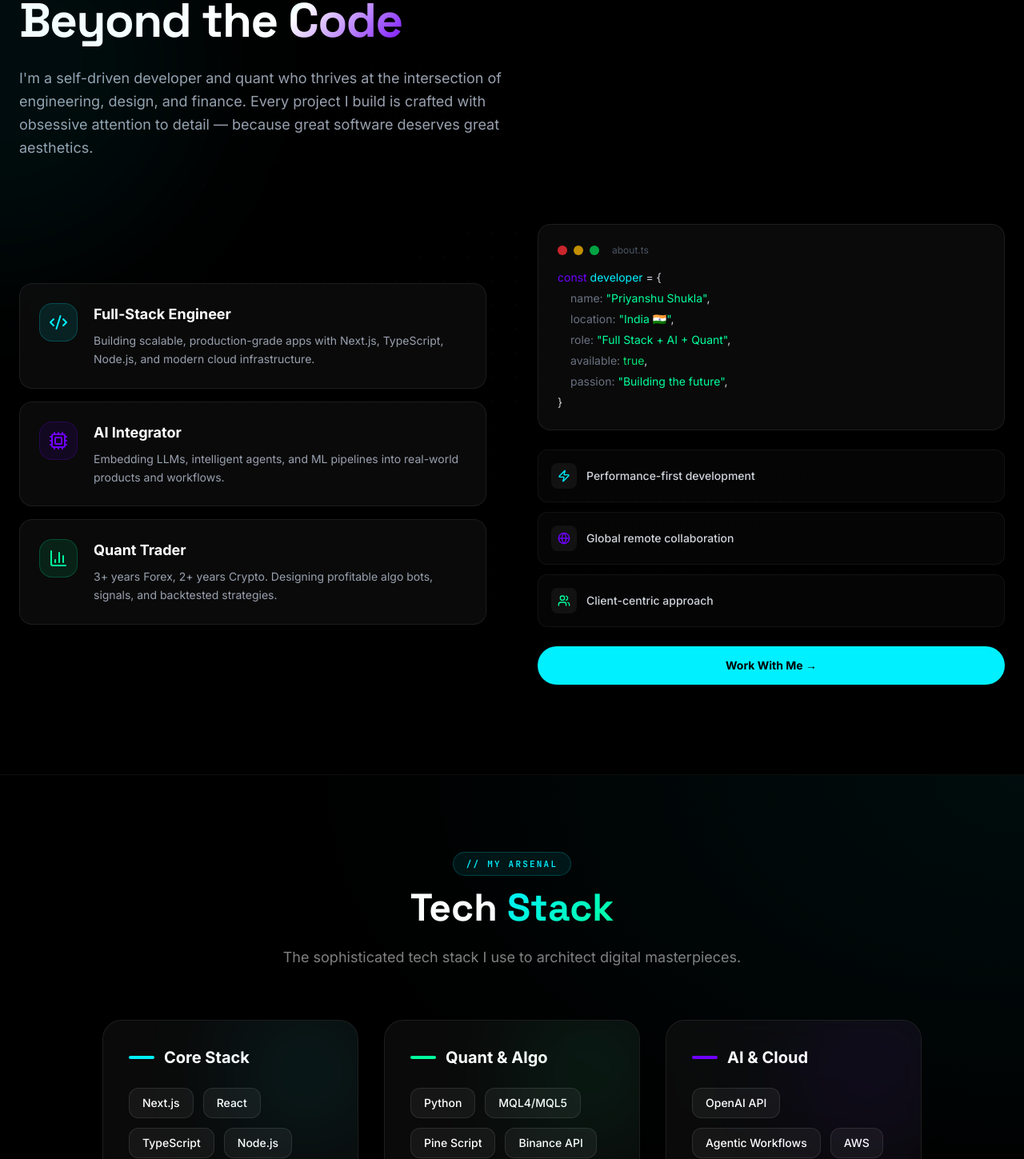
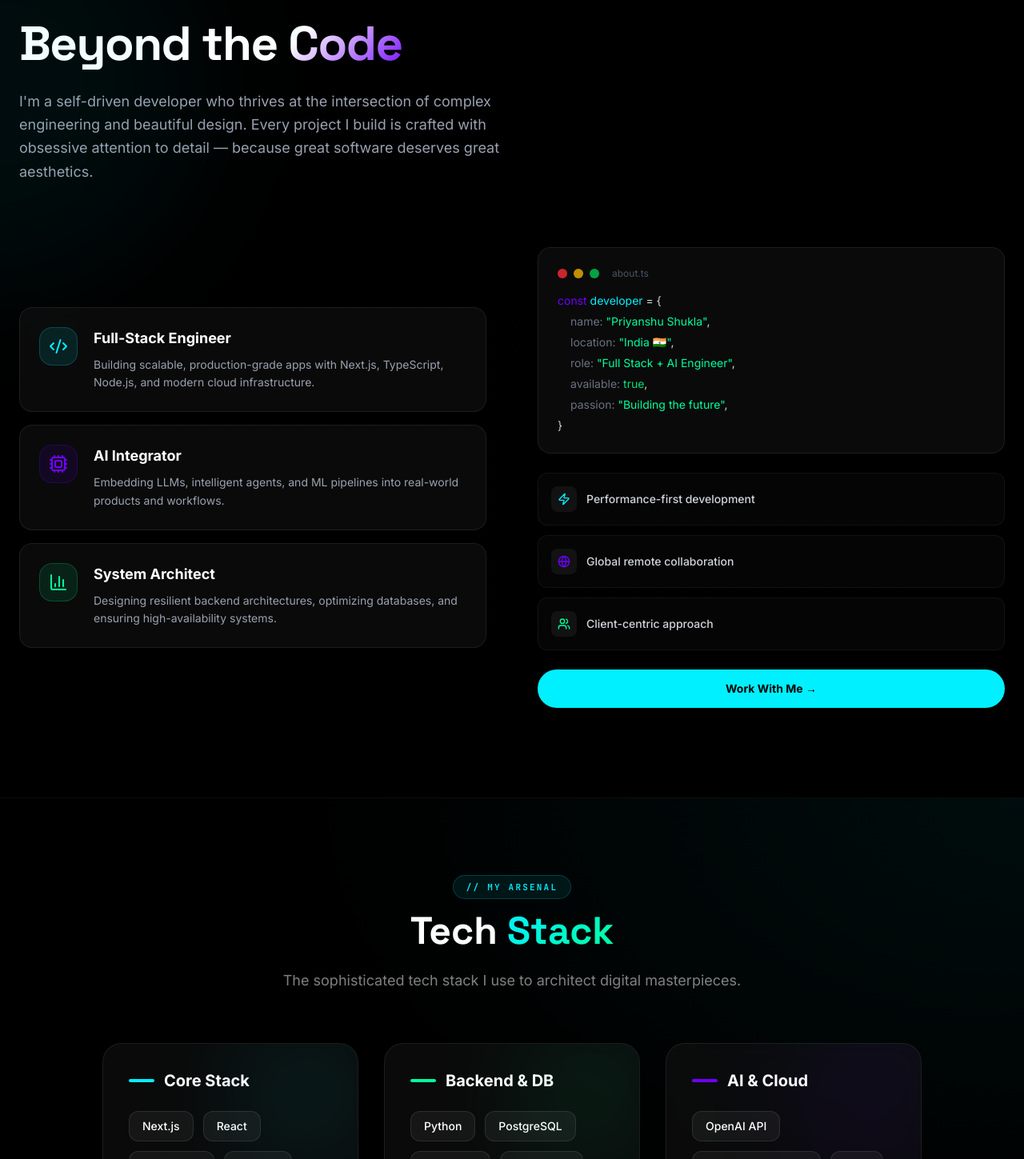
Before and after one commit to Blackhatfx-90/MYPORTFOLIO, a Next.js app: page / in a window 1280 px wide. Shown: the part 1061-2510 px from the top of the page at 80% size. Built offline with nearby package versions, Linux system fonts and the light colour scheme.

Commit message:
refactor: remove all quant and trading references

```diff
--- a/app/layout.tsx
+++ b/app/layout.tsx
@@ -25,23 +25,23 @@ const jetbrainsMono = JetBrains_Mono({
 });
 
 export const metadata: Metadata = {
-  title: "Priyanshu Shukla | Full Stack Developer & Quant Trader",
+  title: "Priyanshu Shukla | Full Stack Developer & AI Engineer",
   description:
-    "Full Stack Engineer, AI Integrator & Quantitative Trader. Building next-gen digital experiences with React, Next.js, TypeScript & intelligent automation.",
+    "Full Stack Engineer & AI Integrator. Building next-gen digital experiences with React, Next.js, Node.js, TypeScript & intelligent automation.",
   keywords: [
     "Full Stack Developer",
     "Priyanshu Shukla",
     "Next.js",
     "React",
     "TypeScript",
-    "Algo Trading",
+    "AI Engineer",
     "AI Developer",
     "Portfolio",
   ],
   authors: [{ name: "Priyanshu Shukla" }],
   creator: "Priyanshu Shukla",
   openGraph: {
-    title: "Priyanshu Shukla | Full Stack Developer & Quant Trader",
+    title: "Priyanshu Shukla | Full Stack Developer & AI Engineer",
     description:
       "Building ultra-modern digital experiences that define the next generation of the web.",
     type: "website",
@@ -49,7 +49,7 @@ export const metadata: Metadata = {
   },
   twitter: {
     card: "summary_large_image",
-    title: "Priyanshu Shukla — Developer & Quant",
+    title: "Priyanshu Shukla — Developer & AI Engineer",
     creator: "@TheeeRakeee",
   },
 };
--- a/components/sections/About.tsx
+++ b/components/sections/About.tsx
@@ -21,8 +21,8 @@ const features = [
   },
   {
     icon: <BarChart3 className="w-6 h-6" />,
-    title: "Quant Trader",
-    description: "3+ years Forex, 2+ years Crypto. Designing profitable algo bots, signals, and backtested strategies.",
+    title: "System Architect",
+    description: "Designing resilient backend architectures, optimizing databases, and ensuring high-availability systems.",
     color: "highlight",
     glow: "rgba(0,255,157,0.3)",
   },
@@ -59,7 +59,7 @@ export default function About() {
             <span className="text-gradient-primary">Code</span>
           </h2>
           <p className="text-lg text-gray-400 leading-relaxed">
-            I&apos;m a self-driven developer and quant who thrives at the intersection of engineering, design, and finance. Every project I build is crafted with obsessive attention to detail — because great software deserves great aesthetics.
+            I&apos;m a self-driven developer who thrives at the intersection of complex engineering and beautiful design. Every project I build is crafted with obsessive attention to detail — because great software deserves great aesthetics.
           </p>
         </motion.div>
 
@@ -113,7 +113,7 @@ export default function About() {
                 <div><span className="text-accent">const</span> <span className="text-primary">developer</span> = {"{"}</div>
                 <div className="pl-4"><span className="text-gray-500">name:</span> <span className="text-highlight">&quot;Priyanshu Shukla&quot;</span>,</div>
                 <div className="pl-4"><span className="text-gray-500">location:</span> <span className="text-highlight">&quot;India 🇮🇳&quot;</span>,</div>
-                <div className="pl-4"><span className="text-gray-500">role:</span> <span className="text-highlight">&quot;Full Stack + AI + Quant&quot;</span>,</div>
+                <div className="pl-4"><span className="text-gray-500">role:</span> <span className="text-highlight">&quot;Full Stack + AI Engineer&quot;</span>,</div>
                 <div className="pl-4"><span className="text-gray-500">available:</span> <span className="text-green-400">true</span>,</div>
                 <div className="pl-4"><span className="text-gray-500">passion:</span> <span className="text-highlight">&quot;Building the future&quot;</span>,</div>
                 <div>{"}"}</div>
--- a/components/sections/Experience.tsx
+++ b/components/sections/Experience.tsx
@@ -7,10 +7,10 @@ import { Briefcase, Activity, Code2, Database } from "lucide-react";
 const experiences = [
   {
     year: "2023 — Present",
-    role: "Algo Trading Developer & Quant",
-    company: "Self-Employed / Proprietary Trading",
-    description: "Architected and deployed high-frequency automated trading systems for Forex and Crypto markets. Built backtesting engines and predictive signal generators utilizing Python, Pandas, and MQL.",
-    tags: ["Python", "MQL5", "Algorithmic Trading", "Data Science"],
+    role: "Freelance Software Engineer",
+    company: "Self-Employed / Independent",
+    description: "Architected and deployed complex, high-performance web applications for international clients. Built scalable backend systems and responsive modern interfaces.",
+    tags: ["React", "Node.js", "System Design", "AWS"],
     icon: <Activity className="w-5 h-5" />,
     color: "highlight",
   },
@@ -61,7 +61,7 @@ export default function Experience() {
             Professional <span className="text-gradient-cyan">Journey</span>
           </h2>
           <p className="text-muted-foreground max-w-xl mx-auto text-lg">
-            A track record of engineering scalable platforms and profitable trading algorithms.
+            A track record of engineering scalable platforms and intelligent software solutions.
           </p>
         </motion.div>
 
--- a/components/sections/Hero.tsx
+++ b/components/sections/Hero.tsx
@@ -7,13 +7,13 @@ import { ArrowRight, Github, Linkedin, Twitter, ChevronDown } from "lucide-react
 const roles = [
   "Full Stack Developer",
   "AI Integrator",
-  "Quantitative Trader",
-  "Next.js Engineer",
-  "Algo Bot Builder",
+  "Software Engineer",
+  "Next.js Expert",
+  "UI/UX Enthusiast",
 ];
 
 const stats = [
-  { value: "3+", label: "Years Trading" },
+  { value: "3+", label: "Years Experience" },
   { value: "15+", label: "Projects Built" },
   { value: "5+", label: "AI Tools Shipped" },
 ];
@@ -203,7 +203,7 @@ export default function Hero() {
             transition={{ delay: 0.6 }}
             className="text-base md:text-lg text-gray-400 max-w-lg leading-relaxed"
           >
-            I craft high-performance, cinematic digital experiences — blending engineering precision with creative design. From AI tools to algo trading bots, I build things that matter.
+            I craft high-performance, cinematic digital experiences — blending engineering precision with creative design. From intelligent AI agents to scalable web platforms, I build things that matter.
           </motion.p>
 
           {/* CTAs */}
--- a/components/sections/Projects.tsx
+++ b/components/sections/Projects.tsx
@@ -6,10 +6,10 @@ import { ExternalLink, Github, Code } from "lucide-react";
 
 const projects = [
   {
-    title: "Forex & Crypto Algo Bot",
-    category: "QUANT TRADING",
-    description: "Automated high-frequency trading system utilizing advanced proprietary algorithms for real-time market analysis and signal execution.",
-    tags: ["Python", "MQL5", "Binance API", "MetaTrader"],
+    title: "Enterprise SaaS Platform",
+    category: "FULL STACK WEB",
+    description: "Scalable B2B multi-tenant architecture with real-time collaboration, role-based access control, and seamless integrations.",
+    tags: ["Next.js", "TypeScript", "PostgreSQL", "Tailwind"],
     image: "/project-1.png", // Use fallback since it doesn't exist
     links: { demo: "#", code: "#" },
     color: "primary",
--- a/components/sections/Skills.tsx
+++ b/components/sections/Skills.tsx
@@ -10,8 +10,8 @@ const skillCategories = [
     color: "primary",
   },
   {
-    title: "Quant & Algo",
-    skills: ["Python", "MQL4/MQL5", "Pine Script", "Binance API", "Backtesting"],
+    title: "Backend & DB",
+    skills: ["Python", "PostgreSQL", "MongoDB", "REST APIs", "GraphQL"],
     color: "highlight",
   },
   {
@@ -96,7 +96,7 @@ export default function Skills() {
           <div className="absolute inset-y-0 right-0 w-32 bg-gradient-to-l from-black to-transparent z-10" />
 
           <div className="marquee-track gap-12 text-5xl md:text-7xl font-black text-white/5 whitespace-nowrap">
-            {Array(4).fill("NEXT.JS • REACT • TYPESCRIPT • QUANT • PYTHON • ").map((text, i) => (
+            {Array(4).fill("NEXT.JS • REACT • TYPESCRIPT • NODE.JS • PYTHON • ").map((text, i) => (
               <span key={i}>{text}</span>
             ))}
           </div>
```
Also changed, not shown: 2 other files (tests, documents, lock files or other folders).
